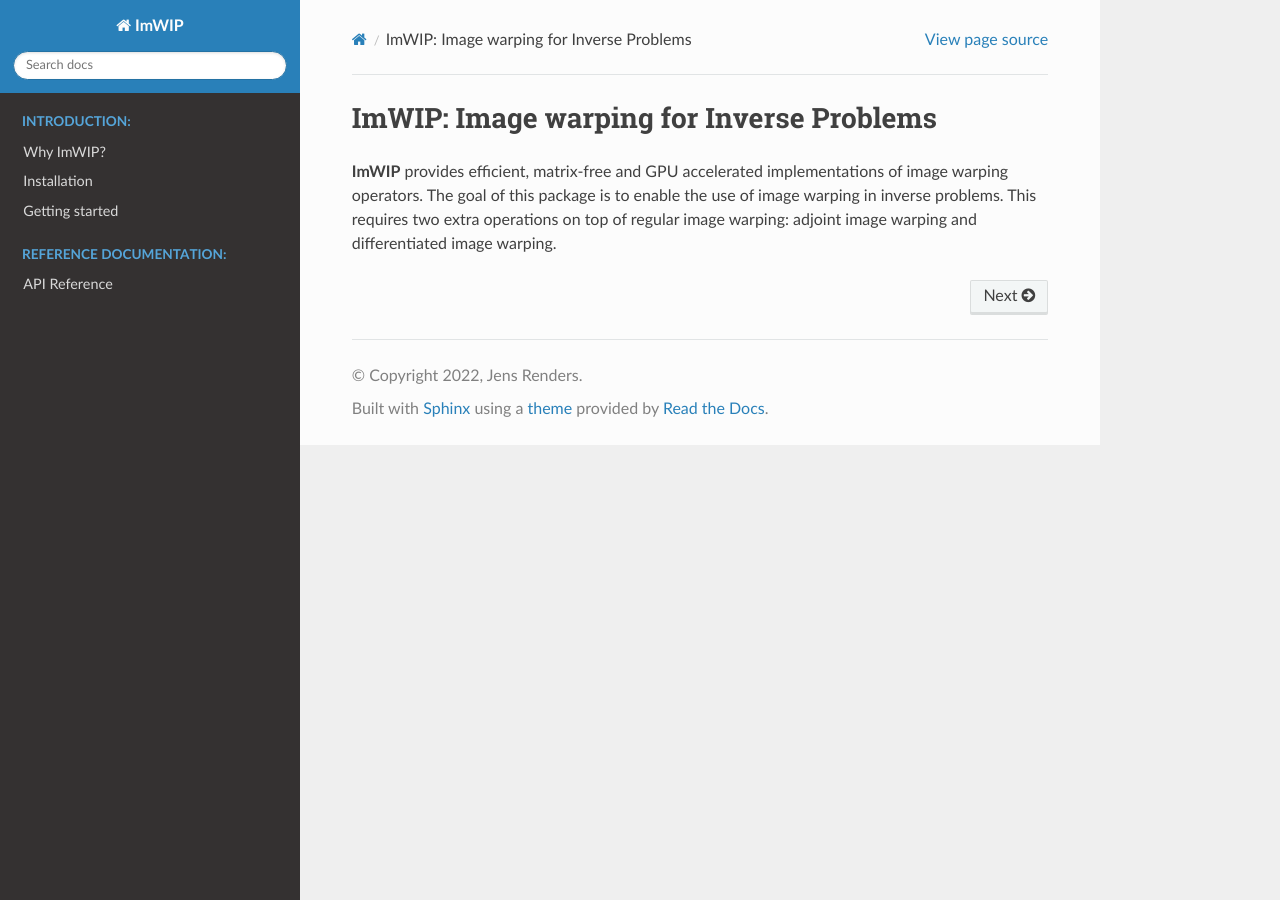
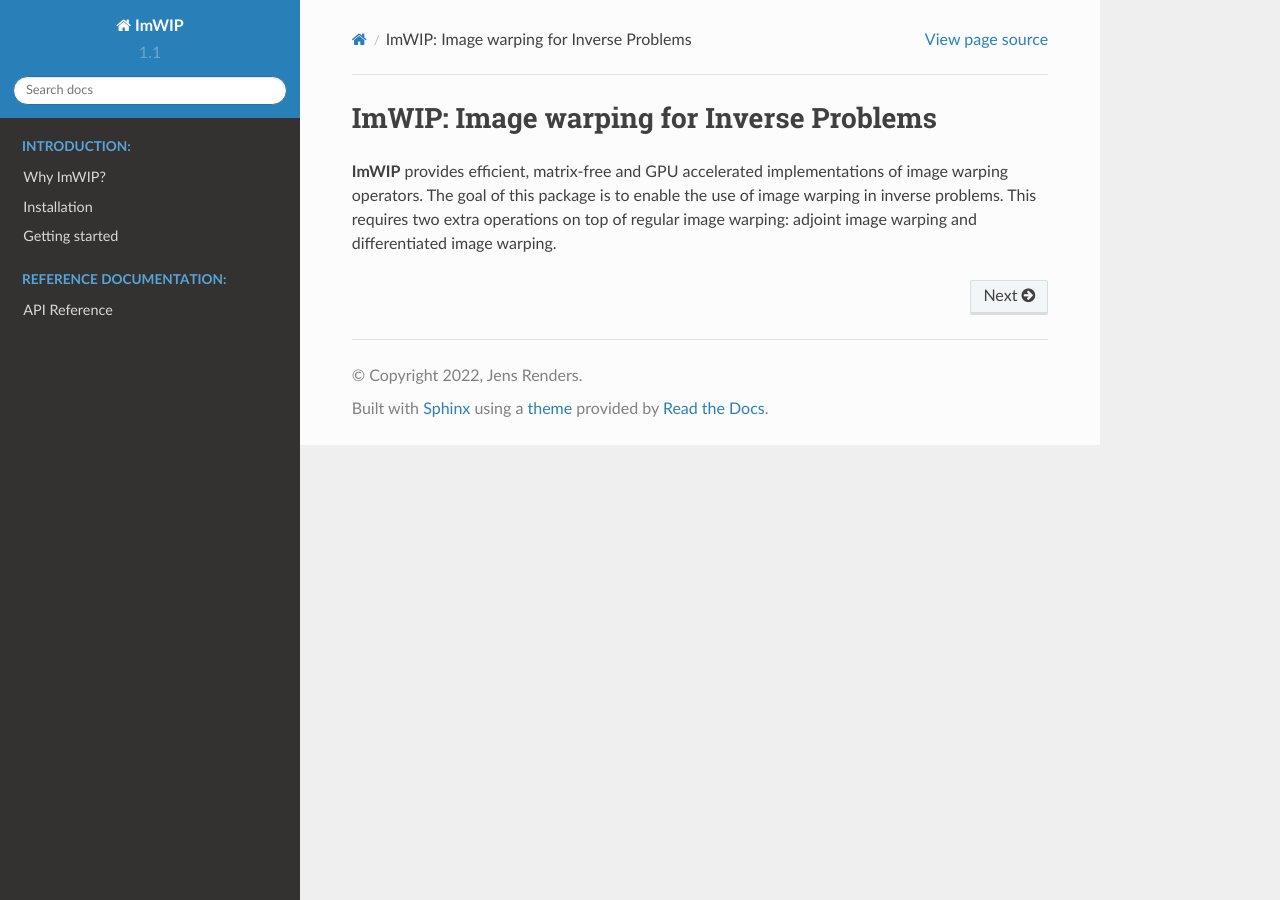
Before and after one commit to RendersJens/ImWIP, a Sphinx documentation site: the page built from docs/source/index.rst, in a window 1280 px wide. Built offline with Sphinx 7.4.7 and the Read the Docs theme 2.0.0, drawn with Linux system fonts in a browser that asks for light colours.

Commit message:
Update conf.py

```diff
--- a/docs/source/conf.py
+++ b/docs/source/conf.py
@@ -12,6 +12,7 @@ sys.path.insert(0, os.path.abspath('../..'))
 project = 'ImWIP'
 copyright = '2022, Jens Renders'
 author = 'Jens Renders'
+version = "1.1"
 release = '1.1.0'
 
 # -- General configuration ---------------------------------------------------
```
